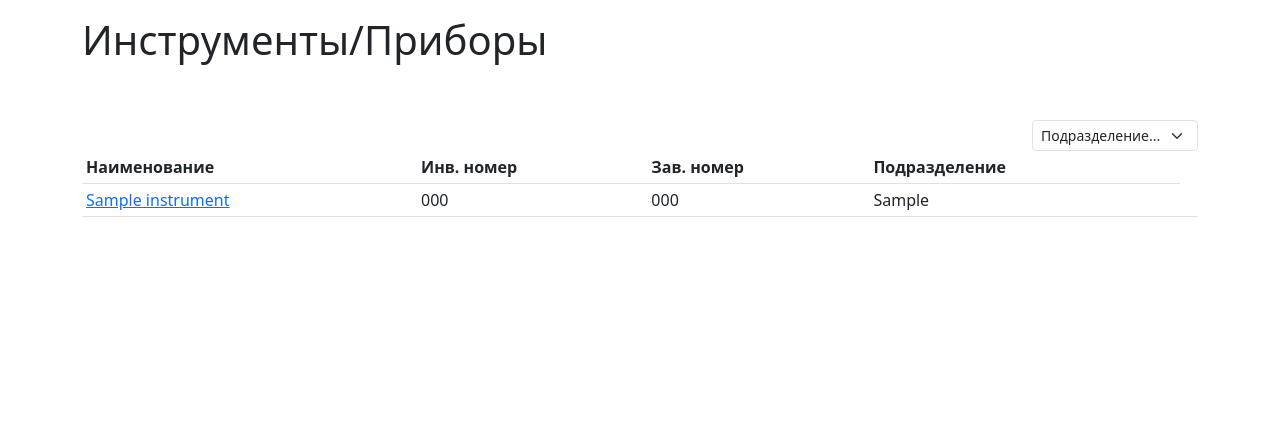
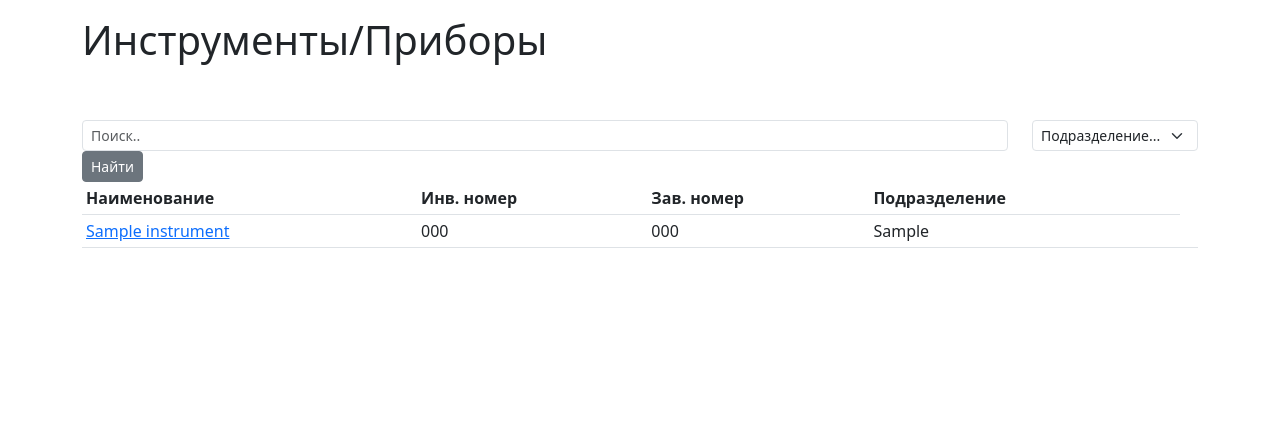
Before and after one commit to hlystovea/resource_planner, a Django app: page /warehouse/instrument/ in a window 1280 px wide. Shown: the part 84-506 px from the top of the page. Run offline with Django 4.2, Linux system fonts and the light colour scheme; tables that the repository leaves empty hold one stand-in row (values such as "Sample post"); some libraries are stand-ins or nearby versions.

Commit message:
Add: search filter for the instrument-list page

```diff
--- a/project/warehouse/filters.py
+++ b/project/warehouse/filters.py
@@ -1,8 +1,9 @@
-from django_filters import BooleanFilter, FilterSet, NumberFilter
+from django_filters import BooleanFilter, CharFilter, FilterSet, NumberFilter
 
 
 class InstrumentFilter(FilterSet):
     dept = NumberFilter(field_name='owner')
+    search = CharFilter(field_name='name', lookup_expr='icontains')
 
 
 class MaterialFilter(FilterSet):
--- a/project/warehouse/templates/warehouse/includes/instrument_filter.html
+++ b/project/warehouse/templates/warehouse/includes/instrument_filter.html
@@ -1,10 +1,22 @@
-<div class="row justify-content-end">
-    <div hx-get="{% url 'staff:dept-select' %}?label=true" hx-trigger="load" hx-target="#selectDept"></div>
-    <div class="col-sm-2">
+<div class="row justify-content-between">
+    <div class="col me-auto">
+        <form hx-get="{% url 'warehouse:instrument-list' %}"
+            hx-target="#instrumentTable"
+            hx-swap="outerHTML"
+            hx-include="[name='dept']"
+        >
+            <input class="form-control form-control-sm" type="text" name="search" placeholder="Поиск..">
+            <button class="btn btn-sm btn-secondary">Найти</button>
+        </form>
+    </div>
+    <div class="col-auto">
+        <div hx-get="{% url 'staff:dept-select' %}?label=true" hx-trigger="load" hx-target="#selectDept">
+        </div>
         <select class="form-select form-select-sm" id="selectDept" name="dept"
             hx-get="{% url 'warehouse:instrument-list' %}"
             hx-target="#instrumentTable"
             hx-swap="outerHTML"
+            hx-include="[name='search']"
         >
         </select>
     </div>
```
Also changed, not shown: project/tests/warehouse/test_instrument.py (+8 -0 lines).
